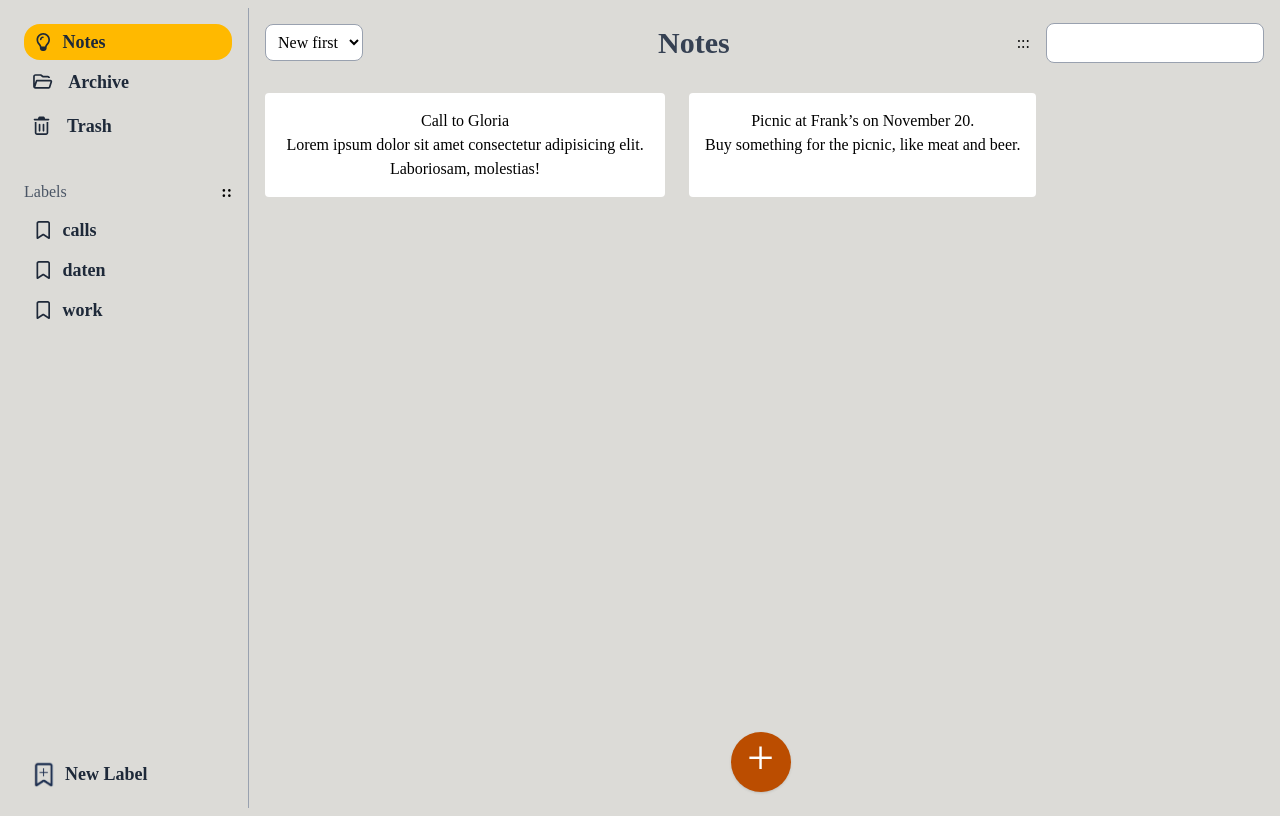
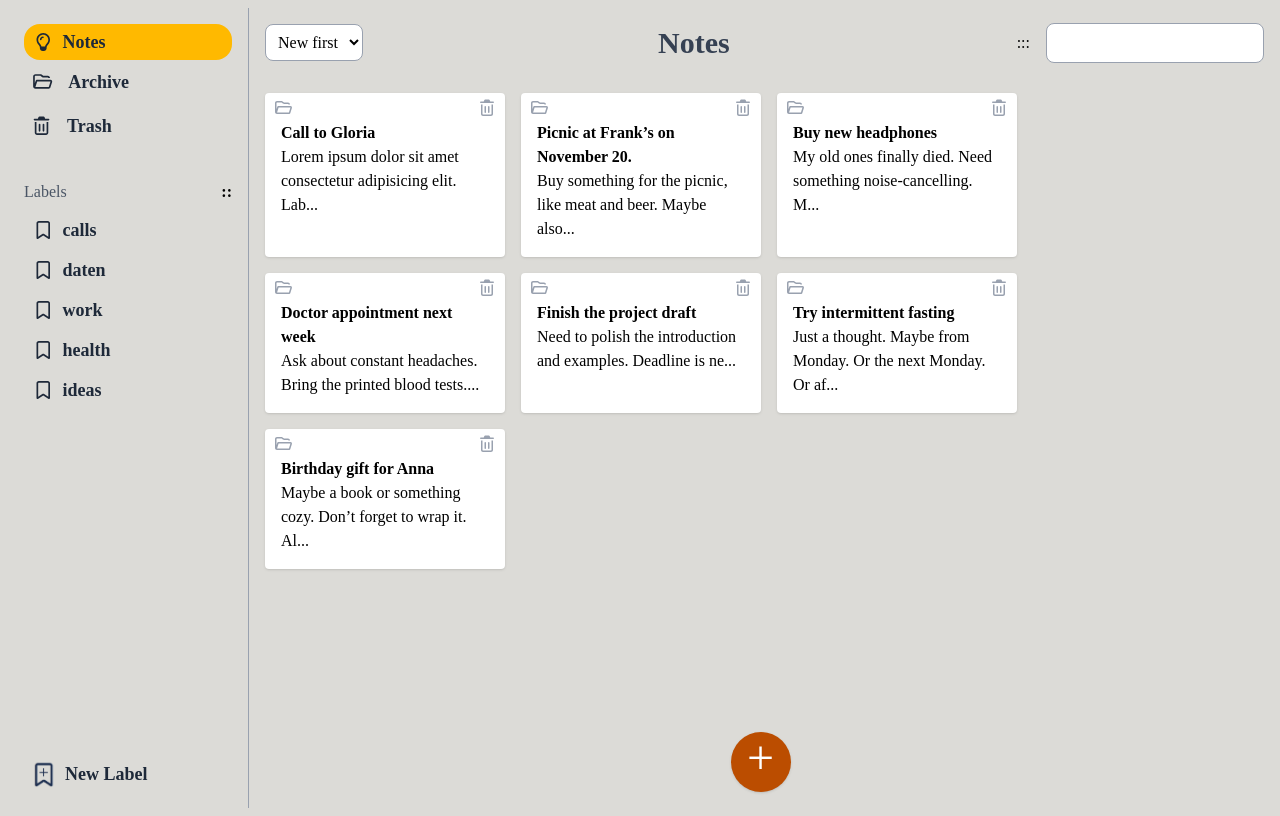
Before and after one commit to TAURUS-ESSEN/notes, a React (Vite) app: page / in a window 1280 px wide. Built offline with nearby package versions, Linux system fonts and the light colour scheme; a web font is replaced by a local one.

Commit message:
style(notes): add and refine styles for Note.jsx component

```diff
--- a/src/components/modal/AddNewNote.jsx
+++ b/src/components/modal/AddNewNote.jsx
@@ -6,7 +6,7 @@
         <div className="absolute bottom-4 left-1/2 -translate-x-1/2">
             <button
                 onClick={()=>openModal('addNote')}
-                className="relative rounded-full bg-amber-700 min-w-15 min-h-15 flex justify-center items-center text-5xl shadow"
+                className="relative rounded-full bg-amber-700 min-w-15 min-h-15 flex justify-center items-center text-5xl shadow hover:scale-110 duration-300 hover:bg-amber-600"
             >
             <span className='text-white relative bottom-1'>+ </span>
             </button>
--- a/src/data/default.jsx
+++ b/src/data/default.jsx
@@ -1,11 +1,143 @@
+export const DEFAULT_NOTES = [
+    {
+        id: Date.now(),
+        title: 'Call to Gloria',
+        text: 'Lorem ipsum dolor sit amet consectetur adipisicing elit. Laboriosam, molestias! Also need to ask her about the documents she promised last week, because the deadline is getting close and I can’t wait much longer.',
+        status: 'active',
+        createdAt: Date.now(),
+        updatedAt: '',
+        deletedAt: '',
+        labels: [1]
+    },
+
+    {
+        id: Date.now()+1,
+        title: 'Picnic at Frank’s on November 20.',
+        text: 'Buy something for the picnic, like meat and beer. Maybe also bring a blanket because last time it was freezing. Frank said he will grill, but trust issues tell me to take some snacks just in case.',
+        status: 'active',
+        createdAt: Date.now(),
+        updatedAt: '',
+        deletedAt: '',
+        labels: [2]
+    },
+
+    {
+        id: Date.now()+2,
+        title: 'I think I’m allergic to garlic and sunlight.',
+        text: `I need to think about it — and what those strange bites on my neck are.
+It’s probably nothing serious, but still… maybe I should stop reading horror stories late at night.
+Or maybe finally call a doctor, instead of panicking in silence.
+Also I should track when exactly these symptoms started — was it after that weird dinner last Friday?
+Or after that long walk in the sun?
+Maybe it’s not even allergies — maybe it’s just stress.
+But why the bites then?
+Should write this down somewhere: headaches, weird dizziness, two red marks on the neck, sensitivity to light.
+I hope it’s nothing too dramatic.`,
+        status: 'archived',
+        createdAt: Date.now(),
+        updatedAt: '',
+        deletedAt: '',
+        labels: [1,2]
+    },
+
+    {
+        id: Date.now()+3,
+        title: 'Buy new headphones',
+        text: 'My old ones finally died. Need something noise-cancelling. Maybe Sony or Bose? Also should check for Black Friday discounts — last year prices dropped a lot, and I don’t want to overpay again. Comfort matters too.',
+        status: 'active',
+        createdAt: Date.now(),
+        updatedAt: '',
+        deletedAt: '',
+        labels: [3,5]
+    },
+
+    {
+        id: Date.now()+4,
+        title: 'Doctor appointment next week',
+        text: `Ask about constant headaches. Bring the printed blood tests.
+Also need to mention the weird pressure behind the eyes and the neck stiffness.
+It is probably stress, but I should verify it before ignoring symptoms again.
+Note to self: write down how long this has been happening — I think at least 3 weeks, maybe more.
+Also should ask whether all this could be related to poor sleep or posture.
+And maybe take a list of questions — otherwise I’ll forget everything the moment I enter the doctor’s office.`,
+        status: 'active',
+        createdAt: Date.now(),
+        updatedAt: '',
+        deletedAt: '',
+        labels: [4]
+    },
+
+    {
+        id: Date.now()+5,
+        title: 'Plan weekend trip',
+        text: 'Maybe visit the lake. Buy snacks. Check weather first. If it rains, maybe choose the small hiking trail instead. Also remind Anna to pack extra socks — last time she forgot, and it was a tragedy of national scale.',
+        status: 'archived',
+        createdAt: Date.now(),
+        updatedAt: '',
+        deletedAt: '',
+        labels: [2,5]
+    },
+
+    {
+        id: Date.now()+6,
+        title: 'Finish the project draft',
+        text: `Need to polish the introduction and examples. Deadline is near.
+Also rewrite the conclusion — it still feels weak.
+Add a section about possible improvements, because the supervisor loves that stuff.
+Maybe include an appendix with diagrams?
+And check formatting rules again — last time they complained about fonts, spacing, margins, literally everything.
+If possible, run the whole thing through a grammar checker before submitting.`,
+        status: 'active',
+        createdAt: Date.now(),
+        updatedAt: '',
+        deletedAt: '',
+        labels: [3]
+    },
+
+    {
+        id: Date.now()+7,
+        title: 'Try intermittent fasting',
+        text: 'Just a thought. Maybe from Monday. Or the next Monday. Or after the holidays. Also need to read if it’s actually healthy or just another internet trend with strong opinions and weak science.',
+        status: 'active',
+        createdAt: Date.now(),
+        updatedAt: '',
+        deletedAt: '',
+        labels: [4,5]
+    },
+
+    {
+        id: Date.now()+8,
+        title: 'Birthday gift for Anna',
+        text: `Maybe a book or something cozy. Don’t forget to wrap it.
+Also check if she mentioned something recently — she usually drops hints without realizing it.
+A warm scarf could also be a good idea if the weather stays cold.
+Maybe ask her friends (if I’m brave enough).
+Would be nice to plan something small but meaningful.`,
+        status: 'active',
+        createdAt: Date.now(),
+        updatedAt: '',
+        deletedAt: '',
+        labels: [2]
+    },
+
+    {
+        id: Date.now()+9,
+        title: 'Clean the balcony',
+        text: 'So much dust. Where does it even come from? Should probably move the old boxes out and wipe everything with detergent. Maybe buy a small storage container and finally organize all that junk into something less chaotic.',
+        status: 'archived',
+        createdAt: Date.now(),
+        updatedAt: '',
+        deletedAt: '',
+        labels: [3]
+    }
+];
 
 
-export const DEFAULT_NOTES = [
-    {id: Date.now(),  title: 'Call to Gloria', text: 'Lorem ipsum dolor sit amet consectetur adipisicing elit. Laboriosam, molestias!', status: 'active', createdAt: Date.now(), updatedAt:'', deletedAt: '', labels: [1]},
-    {id: Date.now()+1,  title: 'Picnic at Frank’s on November 20.', text: 'Buy something for the picnic, like meat and beer.', status: 'active',  createdAt: Date.now(), updatedAt:'', deletedAt: '', labels: [2]},
-    {id: Date.now()+2,  title: 'I think I’m allergic to garlic and sunlight.', text: 'I need to think about it — and what those strange bites on my neck are.', status: 'archived',  createdAt: Date.now(), updatedAt:'', deletedAt: '', labels: [1,2]}
-];
 
 export const DEFAULT_LABELS = [
-    {id: 1, name: 'calls', color: 'red'}, {id: 2, name: 'daten', color: 'green'}, {id: 3, name: 'work', color: 'blue'}
+    {id: 1, name: 'calls', color: 'red'},
+    {id: 2, name: 'daten', color: 'green'},
+    {id: 3, name: 'work', color: 'blue'},
+    {id: 4, name: 'health', color: 'purple'},
+    {id: 5, name: 'ideas', color: 'orange'}
 ]
--- a/src/index.css
+++ b/src/index.css
@@ -29,6 +29,22 @@
 @layer components {
     .btn, .undoBtn {
         @apply p-2 border border-gray-200 rounded-lg
+    }
+
+    .toTrashBtn {
+        @apply absolute top-1 right-2 text-gray-400 hover:text-red-500 group-hover:text-red-500 transition
+    }
+
+    .toArchiveBtn {
+        @apply absolute top-1 left-2 text-gray-400 hover:text-yellow-500 group-hover:text-yellow-500 transition
+    }
+
+    .notePreviewContainer {
+        @apply bg-white rounded p-4 min-w-40 max-w-60 relative hover:scale-105 duration-300 shadow
+    }
+
+    .notePreview {
+        @apply flex flex-col justify-start text-left mt-3;
     }
 
     .activeToast, .deletedToast, .archiveToast, .trashToast  {
--- a/src/pages/Notes.jsx
+++ b/src/pages/Notes.jsx
@@ -1,7 +1,9 @@
 import {Link} from 'react-router-dom'
 import AddNewNote from '../components/modal/AddNewNote'
 import { useAppContext } from "../components/AppContext";
-import {useSortedNotes} from '../hooks/useSortedNotes'
+import {useSortedNotes} from '../hooks/useSortedNotes';
+import { FontAwesomeIcon } from '@fortawesome/react-fontawesome'
+import { faFolderOpen, faTrashCan } from '@fortawesome/free-regular-svg-icons';
 
 export default function Notes() {
     const {notes, setNotes, setToasts} = useAppContext();
@@ -42,28 +44,34 @@
     }
 
     return (
-        <div className="  h-screen w-full relative p-4 ">
-            <div className='flex flex-wrap gap-6  '>
+        <div className="h-screen w-full relative p-4 ">
+            <div className='flex flex-wrap gap-4  '>
             {notes.length > 0 && sortedNotes.map(note=> (
 
-                    <div key={note.id} className='bg-white rounded p-4 max-w-100 relative group'>
+                    <div key={note.id} className='notePreviewContainer group'>
                         <button
-                            className='absolute top-1 right-1 opacity-0  group-hover:opacity-100  text-black border'
+                            className='toTrashBtn'
                             onClick={()=>{updateNoteStatus(note.id, 'deleted')}}
+                            title='Move to Trash'
+                            aria-label="Move to Trash"
                         >
-                            X
+                            <FontAwesomeIcon icon={faTrashCan} className='hover:scale-125 duration-300 ' />
                         </button>
                         <button
-                            className='absolute top-1 left-1 opacity-0  group-hover:opacity-100  text-black border'
+                            className='toArchiveBtn'
                             onClick={()=>{updateNoteStatus(note.id, 'archived')}}
+                            title='Move to Archive'
+                            aria-label="Move to Archive"
                         >
-                            A
+                            <FontAwesomeIcon icon={faFolderOpen} className='hover:scale-125 duration-300' />
                         </button>
-                        <Link to={`/edit/${note.id}`}>
-                        <div className='flex flex-col'>
-                            <div>{note.title} </div>
-                            <div>{note.text}</div>
-                        </div></Link>
+
+                        <Link to={`/edit/${note.id}`}  title='Click to edit this note'>
+                            <div className='notePreview'>
+                                <div className='font-semibold'>{note.title} </div>
+                                <div> {shorten(note.text, 60)}</div>
+                            </div>
+                        </Link>
                     </div>
                 )
             )}</div>
```
